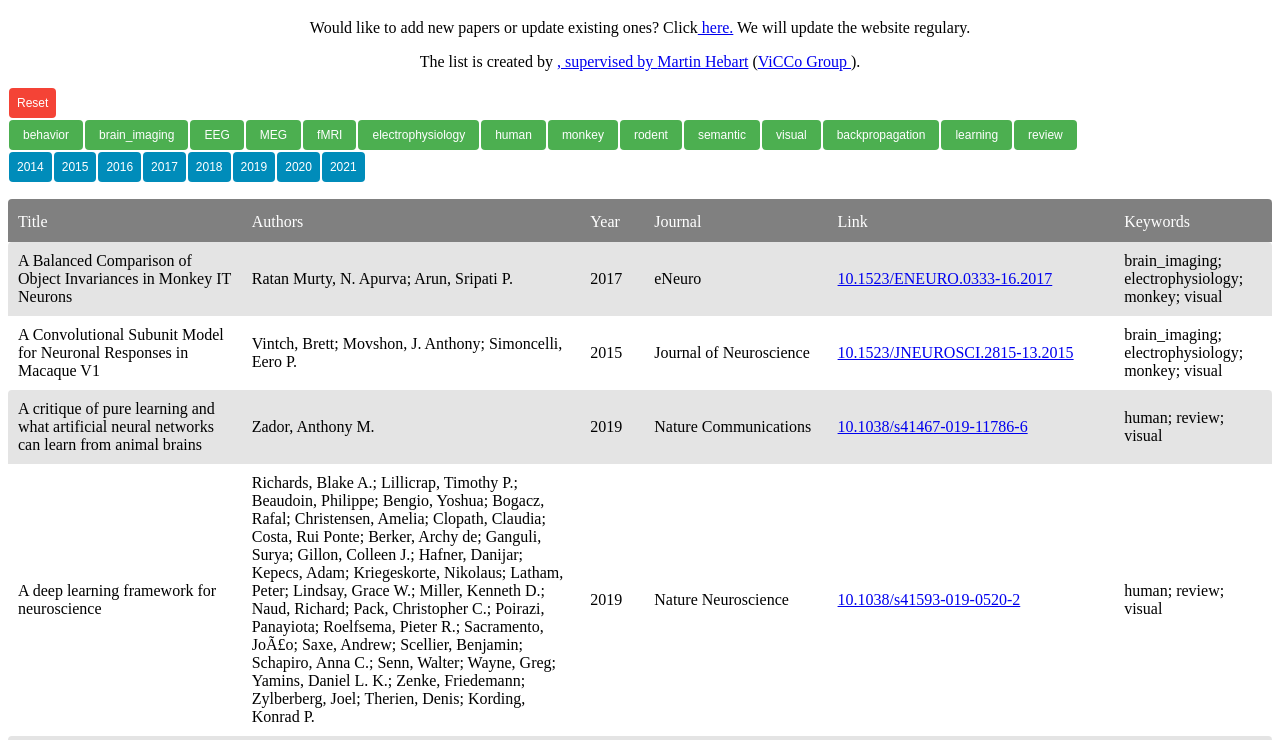
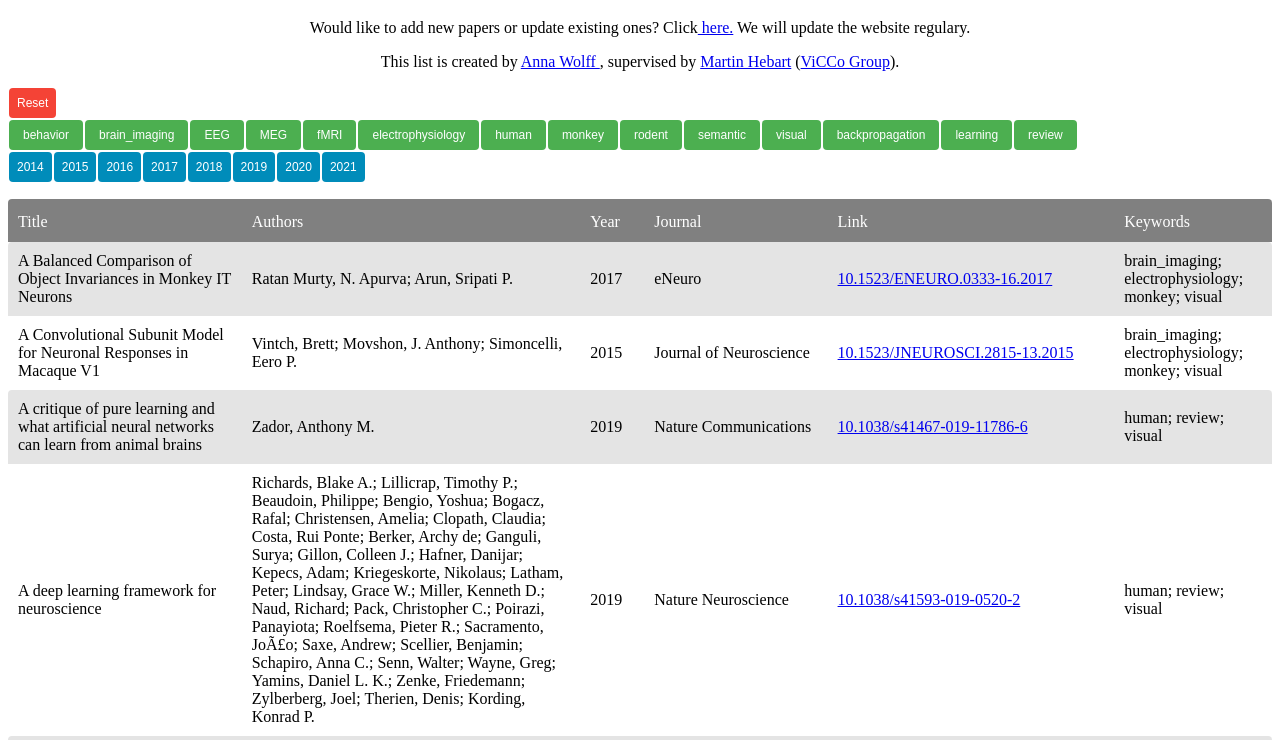
Before and after one commit to ViCCo-Group/DNN_vs_brain-and-behavior, a website: page index.html in a window 1280 px wide. Shown: the part 61-801 px from the top of the page. Drawn offline with nearby package versions, Linux system fonts and the light colour scheme.

Commit message:
Update index.html

```diff
--- a/index.html
+++ b/index.html
@@ -18,7 +18,7 @@
 
         <div class="Intro">
    <p style="text-align:center;">Would like to add new papers or update existing ones? Click<a href="https://docs.google.com/spreadsheets/d/1Dgbqh19xYWZ8MSJwEOu9XSaZzCWD-DbmL7oq395-prk/edit?usp=sharing"_blank"> here.</a> We will update the website regulary. </p>
-   <p style="text-align:center;">The list is created by <a href="https://twitter.com/AnnaWol45981764"<Anna Wolff </a>, supervised by <a href="https://twitter.com/martin_hebart">Martin Hebart</a> (<a href="https://hebartlab.com/">ViCCo Group </a>). </p>
+   <p style="text-align:center;">This list is created by <a href="https://twitter.com/AnnaWol45981764">Anna Wolff </a>, supervised by <a href="https://twitter.com/martin_hebart">Martin Hebart</a> (<a href="https://hebartlab.com/">ViCCo Group</a>). </p>
         </div>
 
 <div id='filter_section' >
```
